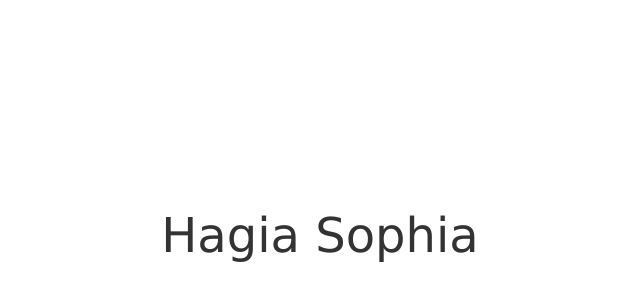
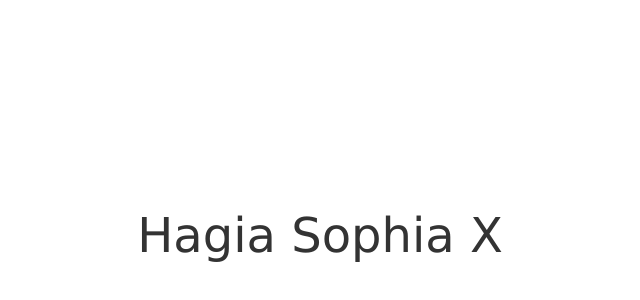
Before and after one commit to hagiasophia537/hagiasophia537.github.io, a plain HTML site: page index.html in a window 1280 px wide. Shown: the part 150-450 px from the top of the page, without its empty margins (320-960 px from the left). Drawn offline with Linux system fonts and the light colour scheme.

Commit message:
Update index.html

```diff
--- a/index.html
+++ b/index.html
@@ -47,7 +47,7 @@
 
 	<div class="container">
 		<div class="content">
-			<div class="title"><font size="25px">Hagia Sophia</font></div>
+			<div class="title"><font size="25px">Hagia Sophia X</font></div>
 		</div>
 	</div>
 </body>
```
